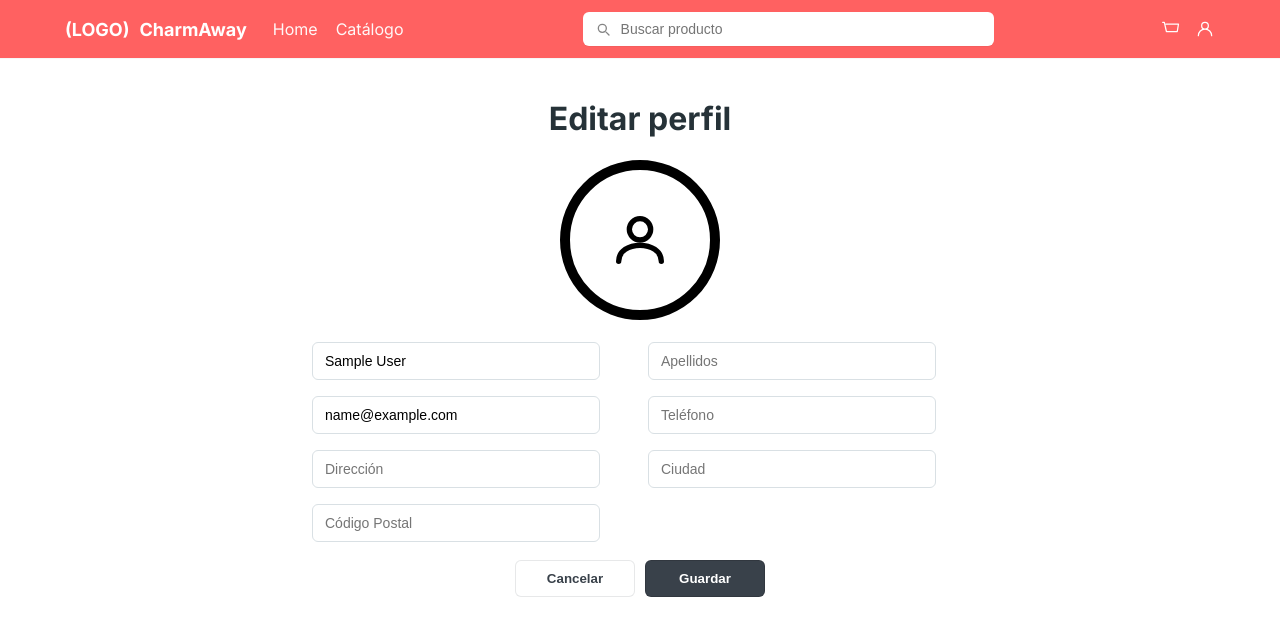
After one commit to Ultimate88x/PGPI-G1.7, a Django app: page /customer/profile/edit/ in a window 1280 px wide. The commit adds this page. Shown: the top 636 px of the page. Run offline with Django 5.2, Linux system fonts and the light colour scheme; the visitor is signed in with stand-in values (Sample User, id 1).

Commit message:
feat: :sparkles: Editing profiles functionality fully implemented

```diff
--- a/charmaway/customer/forms.py
+++ b/charmaway/customer/forms.py
@@ -1,4 +1,5 @@
 from django import forms
+from django.forms import ModelForm
 from django.contrib.auth.forms import UserCreationForm, AuthenticationForm
 from .models import Customer
 
@@ -7,5 +8,10 @@ class CustomerRegisterForm(UserCreationForm):
         model = Customer
         fields = ['name', 'surnames', 'email', 'phone', 'address', 'city', 'zip_code', 'password1', 'password2']
 
+class CustomerUpdateForm(ModelForm):
+    class Meta:
+        model = Customer
+        fields = ['name', 'surnames', 'email', 'phone', 'address', 'city', 'zip_code']
+
 class CustomerLoginForm(AuthenticationForm):
     username = forms.EmailField(label='Email')
--- a/charmaway/customer/templates/customer/profile.html
+++ b/charmaway/customer/templates/customer/profile.html
@@ -16,7 +16,10 @@
     </div>
 
     <button class="btn">Pedidos</button>
-    <a href="{% url 'logout' %}" class="logout-link">
+     <a  href="{% url 'profile_edit' %}">
+      <button class="btn">Editar perfil</button>
+    </a>
+    <a href="{% url 'logout' %}">
       <button class="btn btn-logout">Cerrar sesión</button>
     </a>
 
--- /dev/null
+++ b/charmaway/customer/templates/customer/profile_edit.html
@@ -0,0 +1,72 @@
+{% extends 'base.html' %}
+{% block title %}Edtar perfil{% endblock %}
+{% load static %}
+
+{% block content %}
+
+<link rel="stylesheet" href="{% static 'css/auth.css' %}">
+
+<div class="card">
+  <h1>Editar perfil</h1>
+  <div class="avatar">
+    <svg viewBox="0 0 24 24" fill="none">
+      <path d="M12 12a4 4 0 100-8 4 4 0 000 8z" stroke="#000" stroke-width="2" stroke-linecap="round" stroke-linejoin="round"/>
+      <path d="M4 20c0-4 4-6 8-6s8 2 8 6" stroke="#000" stroke-width="2" stroke-linecap="round" stroke-linejoin="round"/>
+    </svg>
+  </div>
+
+  <form method="post" action="{% url 'profile_edit' %}">
+    {% csrf_token %}
+
+    <div class="form-grid">
+
+        <div class="input">
+        <input type="text" name="name" placeholder="Nombre" required value="{{ form.name.value }}">
+        </div>
+        <div class="input">
+        <input type="text" name="surnames" placeholder="Apellidos" required value="{{ form.surnames.value }}">
+        </div>
+        <div class="input">
+        <input type="email" name="email" placeholder="Correo electrónico" required value="{{ form.email.value }}">
+        </div>
+        <div class="input">
+        <input type="text" name="phone" placeholder="Teléfono" required value="{{ form.phone.value }}">
+        </div>
+        <div class="input">
+        <input type="text" name="address" placeholder="Dirección" required value="{{ form.address.value }}">
+        </div>
+        <div class="input">
+        <input type="text" name="city" placeholder="Ciudad" required value="{{ form.city.value }}">
+        </div>
+        <div class="input">
+        <input type="text" name="zip_code" placeholder="Código Postal" required value="{{ form.zip_code.value }}">
+        </div>
+
+    </div>
+
+    {% if form.errors %}
+      <div style="width:100%; max-width:560px; background-color:#ffe5e5; border:1px solid #ff4c4c; color:#a80000; padding:16px; border-radius:8px; margin:0 auto 16px auto; text-align:left; box-sizing:border-box;">
+        <div style="font-weight:600; margin-bottom:8px; font-size:15px; display:flex; align-items:center; gap:6px;">
+          <strong>Se encontraron errores:</strong>
+        </div>
+        <ul style="list-style-type:disc; padding-left:20px; margin:0;">
+          {% for field in form %}
+            {% for error in field.errors %}
+              <li style="margin-bottom:4px;"><span style="font-weight:600;">{{ field.label }}:</span> {{ error }}</li>
+            {% endfor %}
+          {% endfor %}
+          {% for error in form.non_field_errors %}
+            <li style="margin-bottom:4px;">{{ error }}</li>
+          {% endfor %}
+        </ul>
+      </div>
+    {% endif %}
+
+    <div class="buttons">
+      <button type="button" class="btn cancel" onclick="history.back()">Cancelar</button>
+      <button type="submit" class="btn login">Guardar</button>
+    </div>
+  </form>
+
+</div>
+{% endblock %}
--- a/charmaway/customer/urls.py
+++ b/charmaway/customer/urls.py
@@ -6,4 +6,5 @@ urlpatterns = [
     path('login/', views.login_, name='login'),
     path('logout/', views.logout_, name='logout'),
     path('profile/', views.profile, name='profile'),
+    path('profile/edit/', views.profile_edit, name='profile_edit')
 ]
--- a/charmaway/customer/views.py
+++ b/charmaway/customer/views.py
@@ -1,6 +1,6 @@
 from django.shortcuts import render, redirect
 from django.contrib.auth import login, authenticate, logout
-from .forms import CustomerRegisterForm, CustomerLoginForm
+from .forms import CustomerRegisterForm, CustomerLoginForm, CustomerUpdateForm
 
 def register(request):
     if request.method == 'POST':
@@ -31,3 +31,13 @@ def logout_(request):
 
 def profile(request):
     return render(request, 'customer/profile.html', {'customer': request.user})
+
+def profile_edit(request):
+    if request.method == 'POST':
+        form = CustomerUpdateForm(request.POST, instance=request.user)
+        if form.is_valid():
+            form.save()
+            return redirect('profile')
+    else:
+        form = CustomerUpdateForm(instance=request.user)
+    return render(request, 'customer/profile_edit.html', {'form': form})
```
